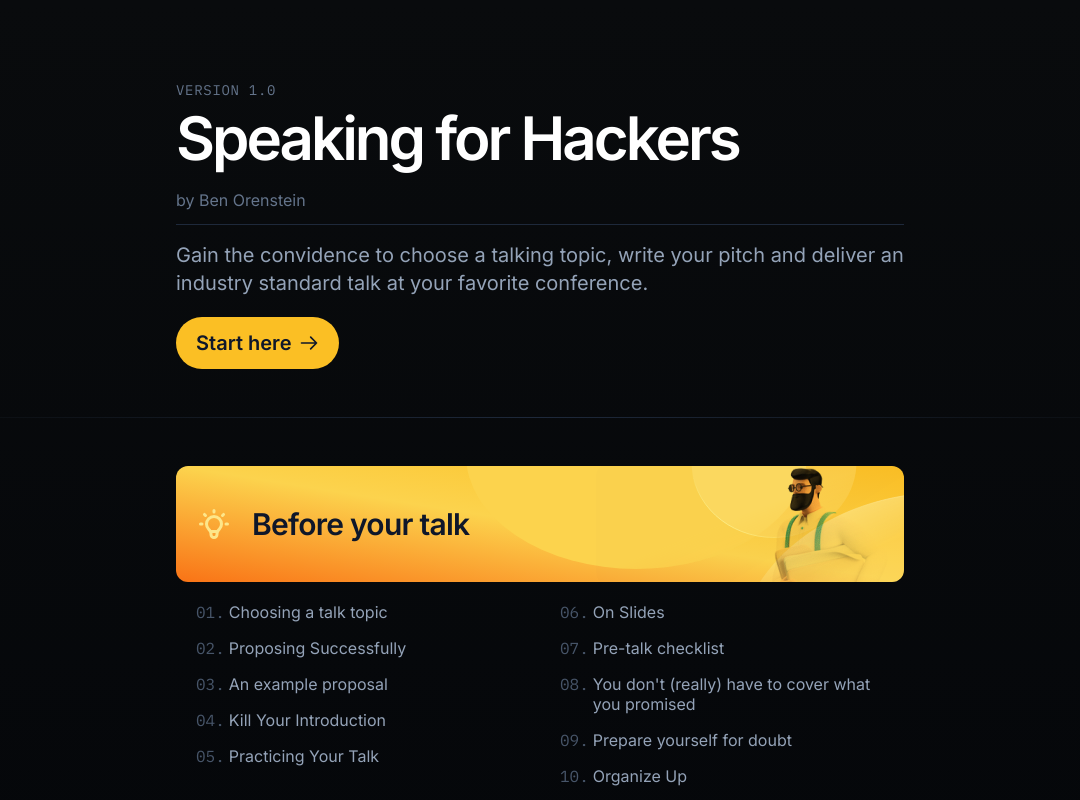
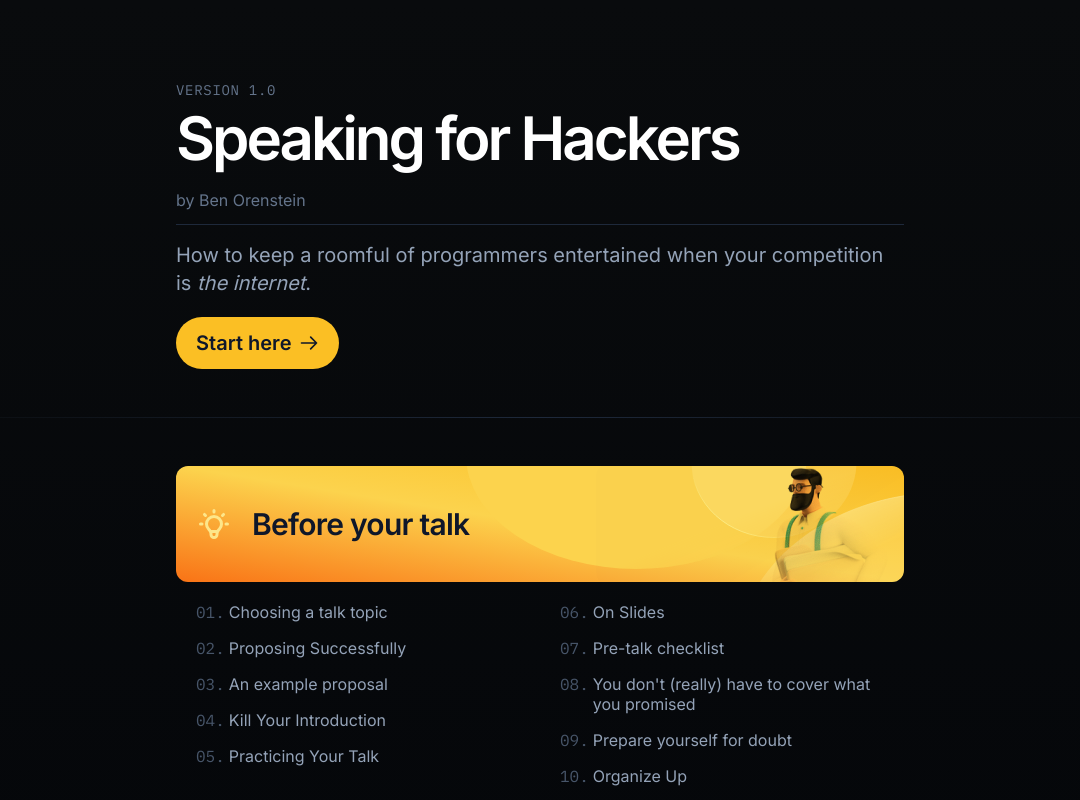
Before and after one commit to speaking-for-hackers/speaking-for-hackers-book, a Next.js app: page / in a window 1280 px wide. Shown: the top 800 px of the page, without its empty margins (100-1180 px from the left). Built offline with nearby package versions, Linux system fonts and the light colour scheme.

Commit message:
copy edit hero section

```diff
--- a/components/Hero/index.js
+++ b/components/Hero/index.js
@@ -14,8 +14,7 @@ const Hero = ({ start }) => (
         by Ben Orenstein
       </div>
       <div className="text-gray-400 mt-4 text-xl">
-        Gain the convidence to choose a talking topic, write your pitch and
-        deliver an industry standard talk at your favorite conference.
+        How to keep a roomful of programmers entertained when your competition is <em>the internet</em>.
       </div>
       <Link href={`/post/${start.slug}`}>
         <a
```
